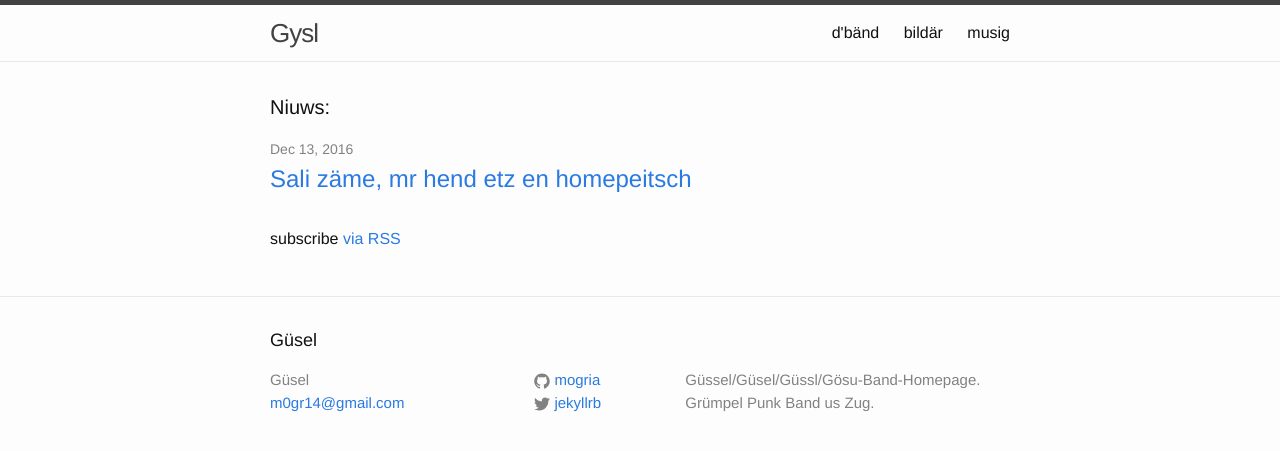
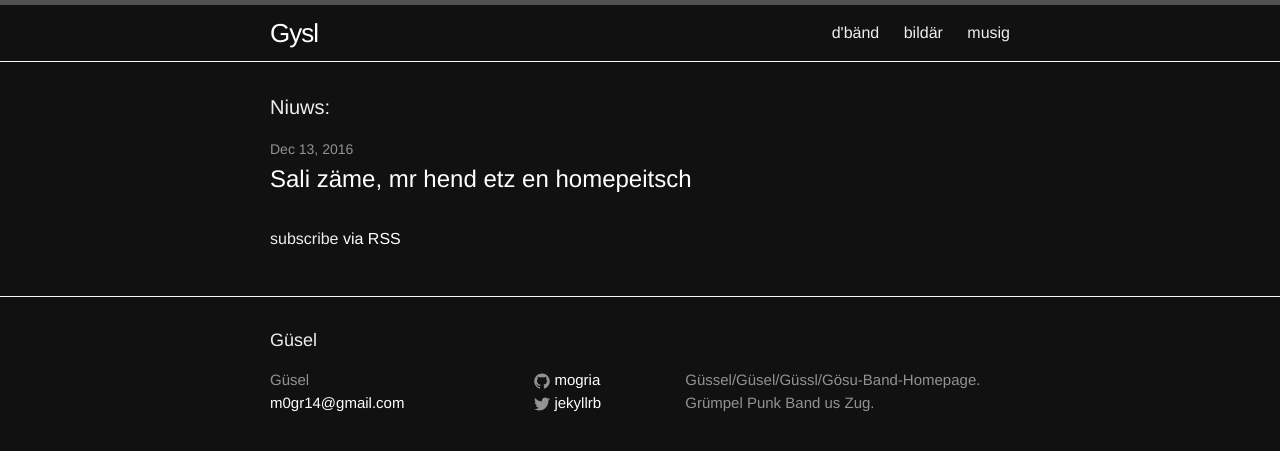
Before and after one commit to mogria/guezzlpage, a Jekyll site: the page built from index.html, in a window 1280 px wide. Shown: the top 451 px of the page. Built offline with Jekyll 4.4.1, drawn with Linux system fonts in a browser that asks for light colours.

Commit message:
change to black design

```diff
--- a/_sass/_layout.scss
+++ b/_sass/_layout.scss
@@ -20,7 +20,7 @@
 
     &,
     &:visited {
-        color: $grey-color-dark;
+        color: $brand-color;
     }
 }
 
--- a/css/main.scss
+++ b/css/main.scss
@@ -14,11 +14,11 @@ $base-line-height: 1.5;
 
 $spacing-unit:     30px;
 
-$text-color:       #111;
-$background-color: #fdfdfd;
-$brand-color:      #2a7ae2;
+$text-color:       #eee;
+$background-color: #111;
+$brand-color:      #fff;
 
-$grey-color:       #828282;
+$grey-color:       #929292;
 $grey-color-light: lighten($grey-color, 40%);
 $grey-color-dark:  darken($grey-color, 25%);
 
```
